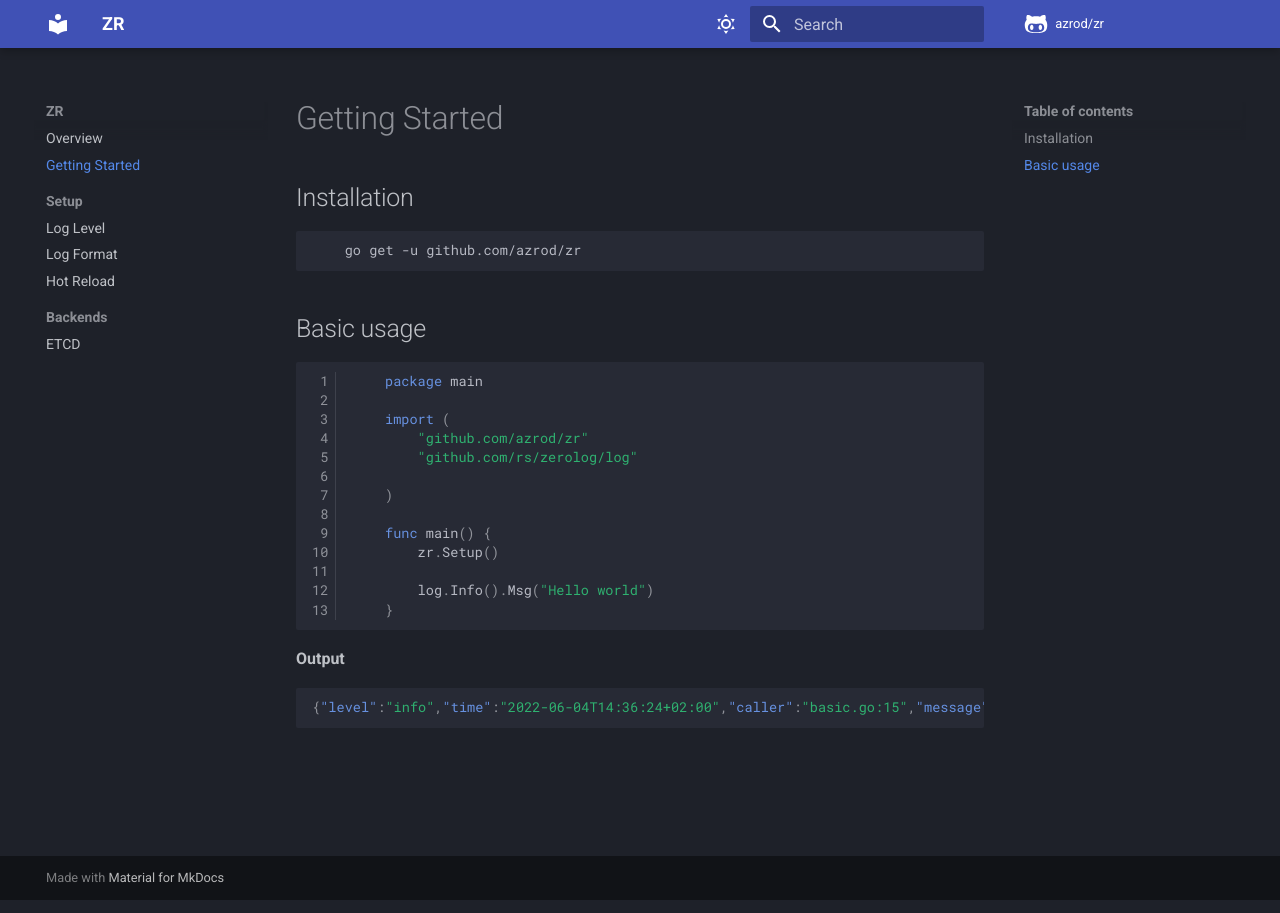
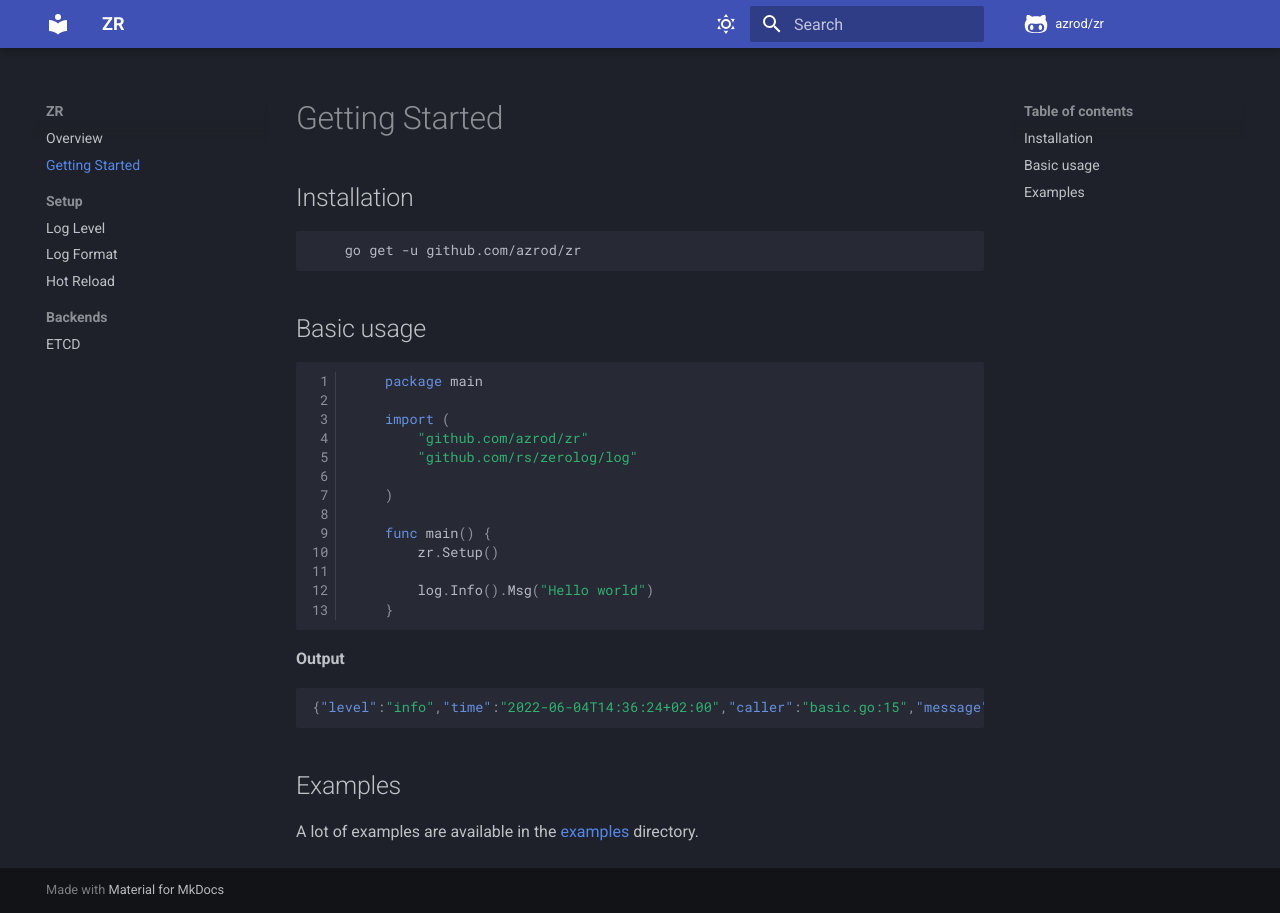
Before and after one commit to azrod/zr, an MkDocs documentation site: the page built from docs/getting_start.md, in a window 1280 px wide. Built offline with MkDocs 1.6.1 and Material for MkDocs 9.7.7, drawn with Linux system fonts in a browser that asks for light colours; comment, search, counter and statistics services are not loaded.

Commit message:
ADD basic README

````diff
--- a/docs/getting_start.md
+++ b/docs/getting_start.md
@@ -30,3 +30,7 @@
 ```json
 {"level":"info","time":"2022-06-04T14:36:24+02:00","caller":"basic.go:15","message":"hello world"}
 ```
+
+## Examples
+
+A lot of examples are available in the [examples](https://github.com/azrod/zr/tree/main/examples) directory.
````
Also changed, not shown: 1 other file.
